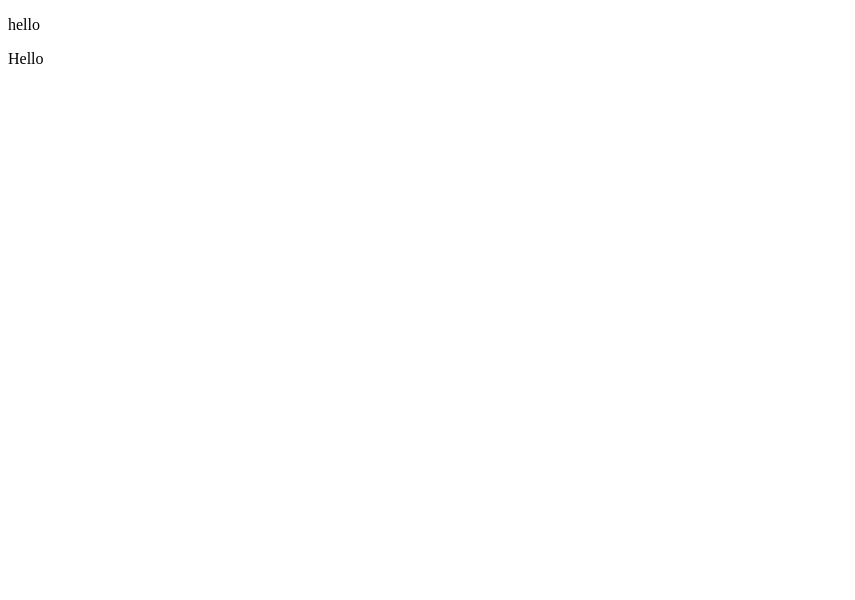
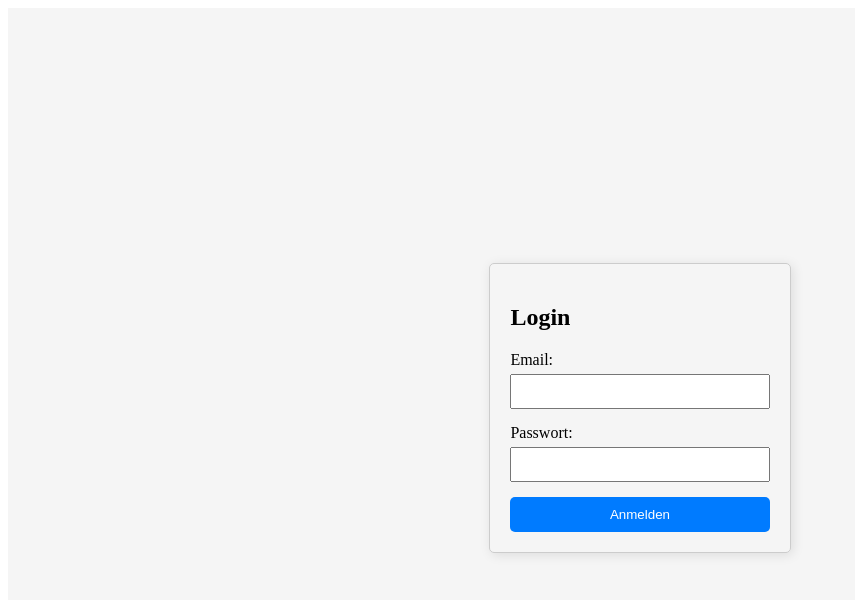
Before and after one commit to AurelBieri/Aurel-Laura-Roman-ipt8-2024, a Vue app in the folder Frontend/filmlist/: page /home in a window 1280 px wide. Shown: the top 600 px of the page, without its empty margins (0-855 px from the left). Built offline with nearby package versions, Linux system fonts and the light colour scheme.

Commit message:
Login Form

```diff
--- /dev/null
+++ b/Frontend/filmlist/src/components/LoginForm.vue
@@ -0,0 +1,89 @@
+<template>
+    <div class="login-form">
+      <h2>Login</h2>
+      <form @submit.prevent="handleLogin">
+        <div class="form-group">
+          <label for="email">Email:</label>
+          <input
+            type="email"
+            id="email"
+            v-model="email"
+            required
+          />
+        </div>
+
+        <div class="form-group">
+          <label for="password">Passwort:</label>
+          <input
+            type="password"
+            id="password"
+            v-model="password"
+            required
+          />
+        </div>
+
+        <button type="submit">Anmelden</button>
+      </form>
+    </div>
+  </template>
+
+  <script>
+  export default {
+    data() {
+      return {
+        email: '',
+        password: '',
+      };
+    },
+    methods: {
+      handleLogin() {
+        console.log('Email:', this.email);
+        console.log('Passwort:', this.password);
+
+        if (this.email === "test@test.com" && this.password === "123456") {
+          alert("Erfolgreich eingeloggt!");
+
+          this.$router.push({ path: '/home' });
+        } else {
+          alert("Falsche Anmeldedaten!");
+        }
+      },
+    },
+  };
+  </script>
+
+  <style scoped>
+  .login-form {
+    max-width: 300px;
+    margin: 0 auto;
+    padding: 20px;
+    border: 1px solid #ccc;
+    border-radius: 5px;
+    box-shadow: 2px 2px 12px rgba(0, 0, 0, 0.1);
+  }
+
+  .form-group {
+    margin-bottom: 15px;
+  }
+
+  input {
+    width: 100%;
+    padding: 8px;
+    margin-top: 5px;
+    box-sizing: border-box;
+  }
+
+  button {
+    width: 100%;
+    padding: 10px;
+    background-color: #007BFF;
+    color: white;
+    border: none;
+    border-radius: 5px;
+    cursor: pointer;
+  }
+
+  button:hover {
+    background-color: #0056b3;
+  }
+  </style>
--- a/Frontend/filmlist/src/views/LoginView.vue
+++ b/Frontend/filmlist/src/views/LoginView.vue
@@ -1,12 +1,30 @@
-<script setup>
+<template>
+    <div class="login-page">
+      <LoginForm />
+    </div>
+  </template>
 
-</script>
+  <script>
+  import LoginForm from '../components/LoginForm.vue';
 
-<template>
-    <div class="screen-center" id="login-view">
-        <p>hello</p>
-        <div class="container container--narrower">
-            <p>Hello</p>
-        </div>
-    </div>
-</template>
+  export default {
+    components: {
+      LoginForm,
+    },
+  };
+  </script>
+
+  <style scoped>
+  .login-page {
+    display: flex;
+    justify-content: center;
+    align-items: center;
+    flex-direction: column;
+    height: 100vh;
+    background-color: #f5f5f5;
+  }
+
+  h1 {
+    margin-bottom: 20px;
+  }
+  </style>
```
